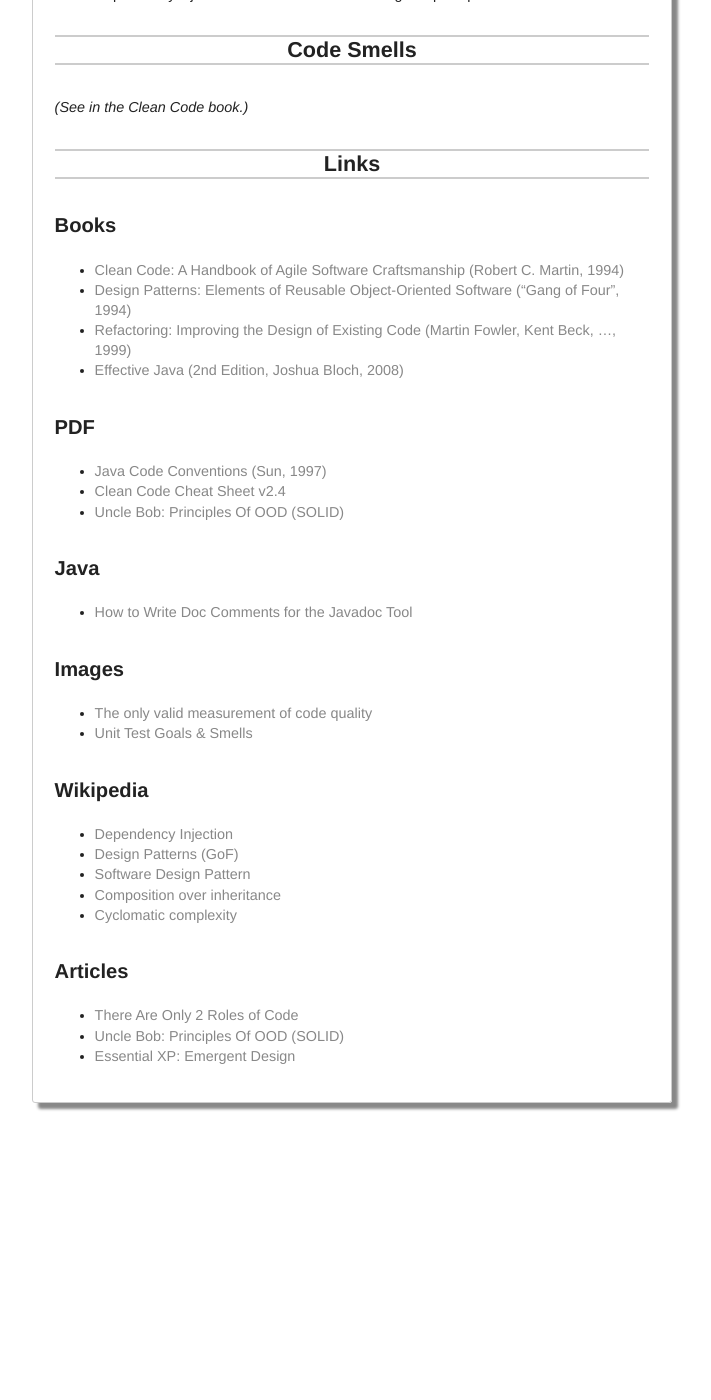
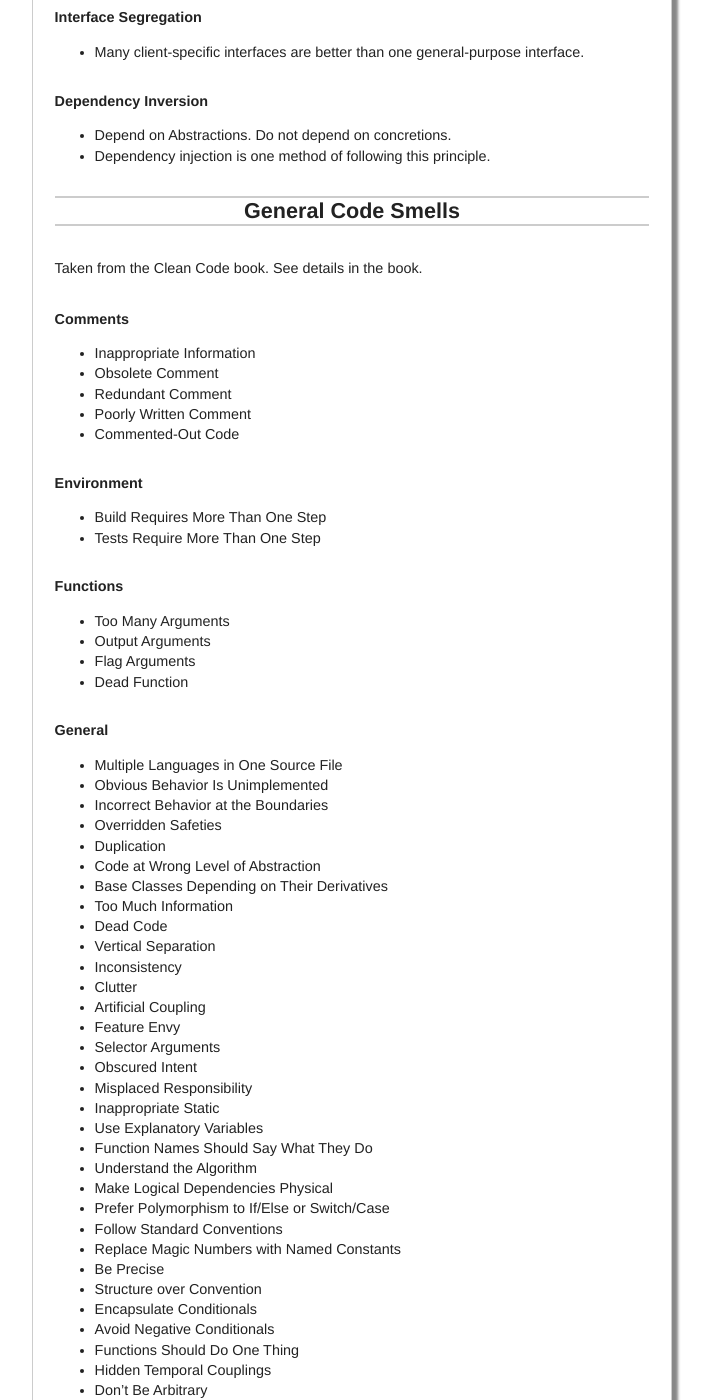
Before and after one commit to woj-tek/petozoltan.github.io, a Jekyll site: the page built from _posts/2016-08-19-clean-code-outline.md, in a window 1280 px wide and 1400 px high, scrolled down 39040 px. Shown: the whole window, without its empty margins (288-999 px from the left). Built offline with Jekyll 4.4.1, drawn with Linux system fonts in a browser that asks for light colours; before the commit the page ends 40157 px from its top, so only the background shows below that; some of the changed text lies outside the part shown.

Commit message:
Code smells list from book added

```diff
--- a/_posts/2016-08-19-clean-code-outline.md
+++ b/_posts/2016-08-19-clean-code-outline.md
@@ -1687,35 +1687,125 @@
 * Depend on Abstractions. Do not depend on concretions.
 * Dependency injection is one method of following this principle.
 
-## Code Smells
-
-_(See in the Clean Code book.)_
+## General Code Smells
+
+Taken from the Clean Code book. See details in the book.
+
+#### Comments
+
+* Inappropriate Information
+* Obsolete Comment
+* Redundant Comment
+* Poorly Written Comment
+* Commented-Out Code
+
+#### Environment
+
+* Build Requires More Than One Step
+* Tests Require More Than One Step
+
+#### Functions
+
+* Too Many Arguments
+* Output Arguments
+* Flag Arguments
+* Dead Function
+
+#### General
+
+* Multiple Languages in One Source File
+* Obvious Behavior Is Unimplemented
+* Incorrect Behavior at the Boundaries
+* Overridden Safeties
+* Duplication
+* Code at Wrong Level of Abstraction
+* Base Classes Depending on Their Derivatives
+* Too Much Information
+* Dead Code
+* Vertical Separation
+* Inconsistency
+* Clutter
+* Artificial Coupling
+* Feature Envy
+* Selector Arguments
+* Obscured Intent
+* Misplaced Responsibility
+* Inappropriate Static
+* Use Explanatory Variables
+* Function Names Should Say What They Do
+* Understand the Algorithm
+* Make Logical Dependencies Physical
+* Prefer Polymorphism to If/Else or Switch/Case
+* Follow Standard Conventions
+* Replace Magic Numbers with Named Constants
+* Be Precise
+* Structure over Convention
+* Encapsulate Conditionals
+* Avoid Negative Conditionals
+* Functions Should Do One Thing
+* Hidden Temporal Couplings
+* Don’t Be Arbitrary
+* Encapsulate Boundary Conditions
+* Functions Should Descend Only
+
+#### Level of Abstraction
+
+* Keep Configurable Data at High Levels
+* Avoid Transitive Navigation
+
+#### Java
+
+* Avoid Long Import Lists by Using Wildcards
+* Don’t Inherit Constants
+* Constants versus Enums
+
+#### Names
+
+* Choose Descriptive Names
+* Choose Names at the Appropriate Level of Abstraction
+* Use Standard Nomenclature Where Possible
+* Unambiguous Names
+* Use Long Names for Long Scopes
+* Avoid Encodings
+* Names Should Describe Side-Effects.
+
+#### Tests
+
+* Insufficient Tests
+* Use a Coverage Tool!
+* Don’t Skip Trivial Tests
+* An Ignored Test Is a Question about an Ambiguity
+* Test Boundary Conditions
+* Exhaustively Test Near Bugs
+* Patterns of Failure Are Revealing
+* Test Coverage Patterns Can Be Revealing
+* Tests Should Be Fast
 
 ## Links
 
-### Books
-
-* [Clean Code: A Handbook of Agile Software Craftsmanship (Robert C. Martin, 1994)](https://www.amazon.com/Clean-Code-Handbook-Software-Craftsmanship/dp/0132350882)
-* [Design Patterns: Elements of Reusable Object-Oriented Software ("Gang of Four", 1994)](https://www.amazon.com/Design-Patterns-Elements-Reusable-Object-Oriented/dp/0201633612/)
-* [Refactoring: Improving the Design of Existing Code (Martin Fowler, Kent Beck, ..., 1999)](https://www.amazon.com/Refactoring-Improving-Design-Existing-Code/dp/0201485672/)
-* [Effective Java (2nd Edition, Joshua Bloch, 2008)](https://www.amazon.com/Effective-Java-2nd-Joshua-Bloch/dp/0321356683)
-
-### PDF
-
-* [Java Code Conventions (Sun, 1997)](http://www.oracle.com/technetwork/java/codeconventions-150003.pdf)
-* [Clean Code Cheat Sheet v2.4](http://www.planetgeek.ch/wp-content/uploads/2014/11/Clean-Code-V2.4.pdf)
+#### Books
+
+* [Clean Code: A Handbook of Agile Software Craftsmanship (Robert C. Martin,4)](https://www.amazon.com/Clean-Code-Handbook-Software-Craftsmanship/dp/2)
+* [Design Patterns: Elements of Reusable Object-Oriented Software ("Gang of Four",4)](https://www.amazon.com/Design-Patterns-Elements-Reusable-Object-Oriented/dp/2/)
+* [Refactoring: Improving the Design of Existing Code (Martin Fowler, Kent Beck, ...,9)](https://www.amazon.com/Refactoring-Improving-Design-Existing-Code/dp/2/)
+* [Effective Java (2nd Edition, Joshua Bloch,8)](https://www.amazon.com/Effective-Java-2nd-Joshua-Bloch/dp/3)
+
+#### PDF
+
+* [Java Code Conventions (Sun,7)](http://www.oracle.com/technetwork/java/codeconventions-.pdf)
+* [Clean Code Cheat Sheet v2.4](http://www.planetgeek.ch/wp-content/uploads/4/11/Clean-Code-V2.4.pdf)
 * [Uncle Bob: Principles Of OOD (SOLID)](http://butunclebob.com/ArticleS.UncleBob.PrinciplesOfOod)
 
-### Java
-
-* [How to Write Doc Comments for the Javadoc Tool](http://www.oracle.com/technetwork/java/javase/documentation/index-137868.html)
-
-### Images
-
-* [The only valid measurement of code quality](http://www.osnews.com/story/19266/WTFs_m)
+#### Java
+
+* [How to Write Doc Comments for the Javadoc Tool](http://www.oracle.com/technetwork/java/javase/documentation/index-.html)
+
+#### Images
+
+* [The only valid measurement of code quality](http://www.osnews.com/story/66/WTFs_m)
 * [Unit Test Goals & Smells](http://xunitpatterns.com/Goals-Smells.gif)
 
-### Wikipedia
+#### Wikipedia
 
 * [Dependency Injection](https://en.wikipedia.org/wiki/Dependency_injection)
 * [Design Patterns (GoF)](https://en.wikipedia.org/wiki/Design_Patterns)
@@ -1723,7 +1813,7 @@
 * [Composition over inheritance](https://en.wikipedia.org/wiki/Composition_over_inheritance)
 * [Cyclomatic complexity](https://en.wikipedia.org/wiki/Cyclomatic_complexity)
 
-### Articles
+#### Articles
 
 * [There Are Only 2 Roles of Code](https://dzone.com/articles/there-are-only-2-roles-code)
 * [Uncle Bob: Principles Of OOD (SOLID)](http://butunclebob.com/ArticleS.UncleBob.PrinciplesOfOod)
```
